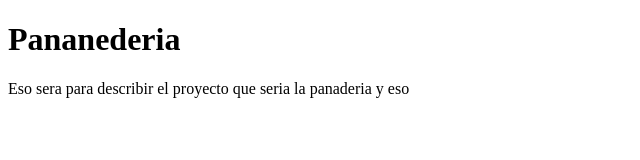
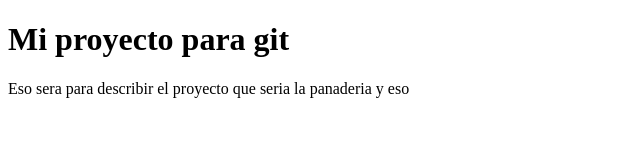
Before and after one commit to Maximilianobarro/tp-git-barro, a plain HTML site: page index.html in a window 1280 px wide. Shown: the whole page, without its empty margins (0-640 px from the left). Drawn offline with Linux system fonts and the light colour scheme.

Commit message:
Modifico titulo h1 del index

```diff
--- a/index.html
+++ b/index.html
@@ -7,7 +7,7 @@
     <title>Project Max</title>
 </head>
 <body>
-    <h1>Pananederia</h1>
+    <h1>Mi proyecto para git</h1>
     <p>Eso sera para describir el proyecto que seria la panaderia y eso</p>
 </body>
 </html>
```
